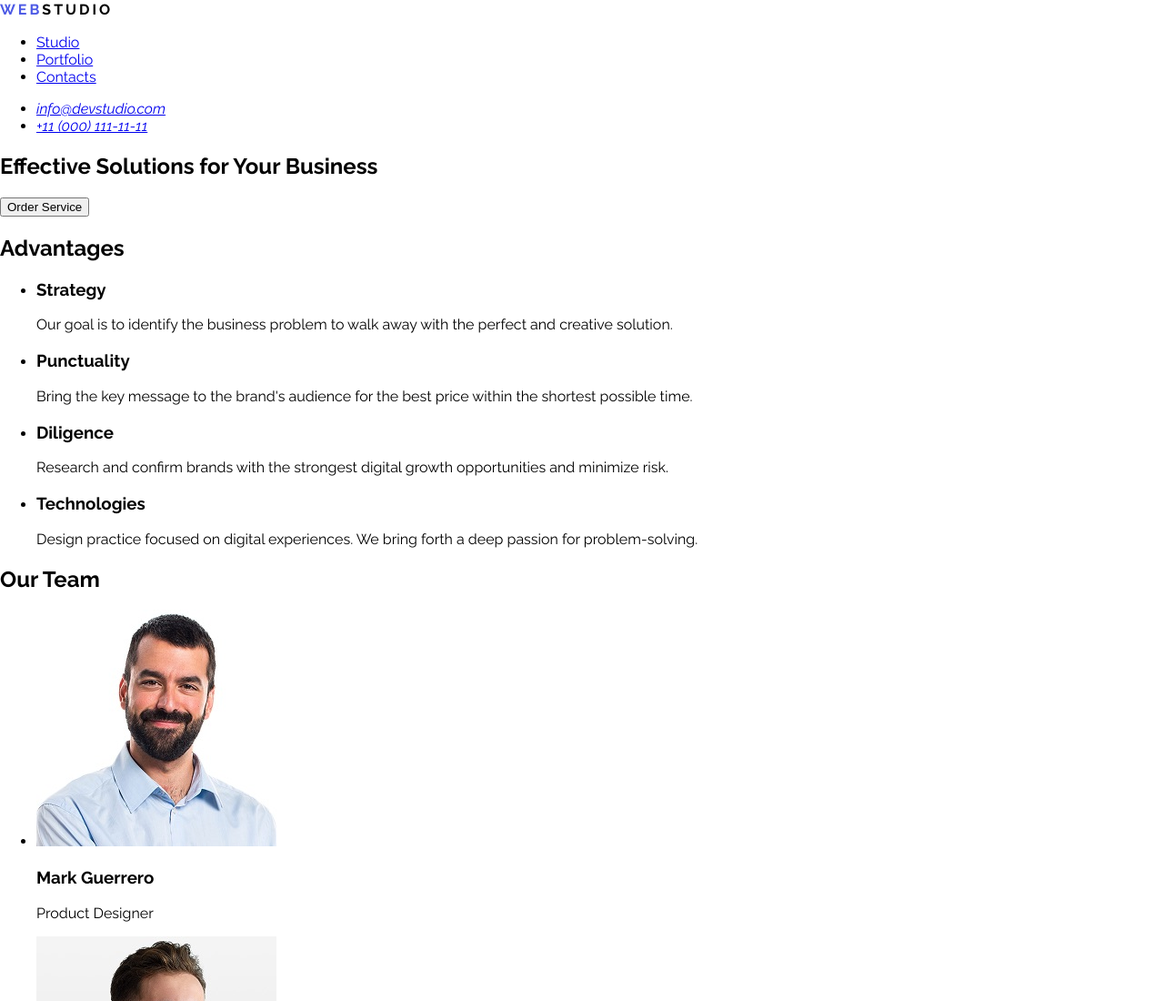
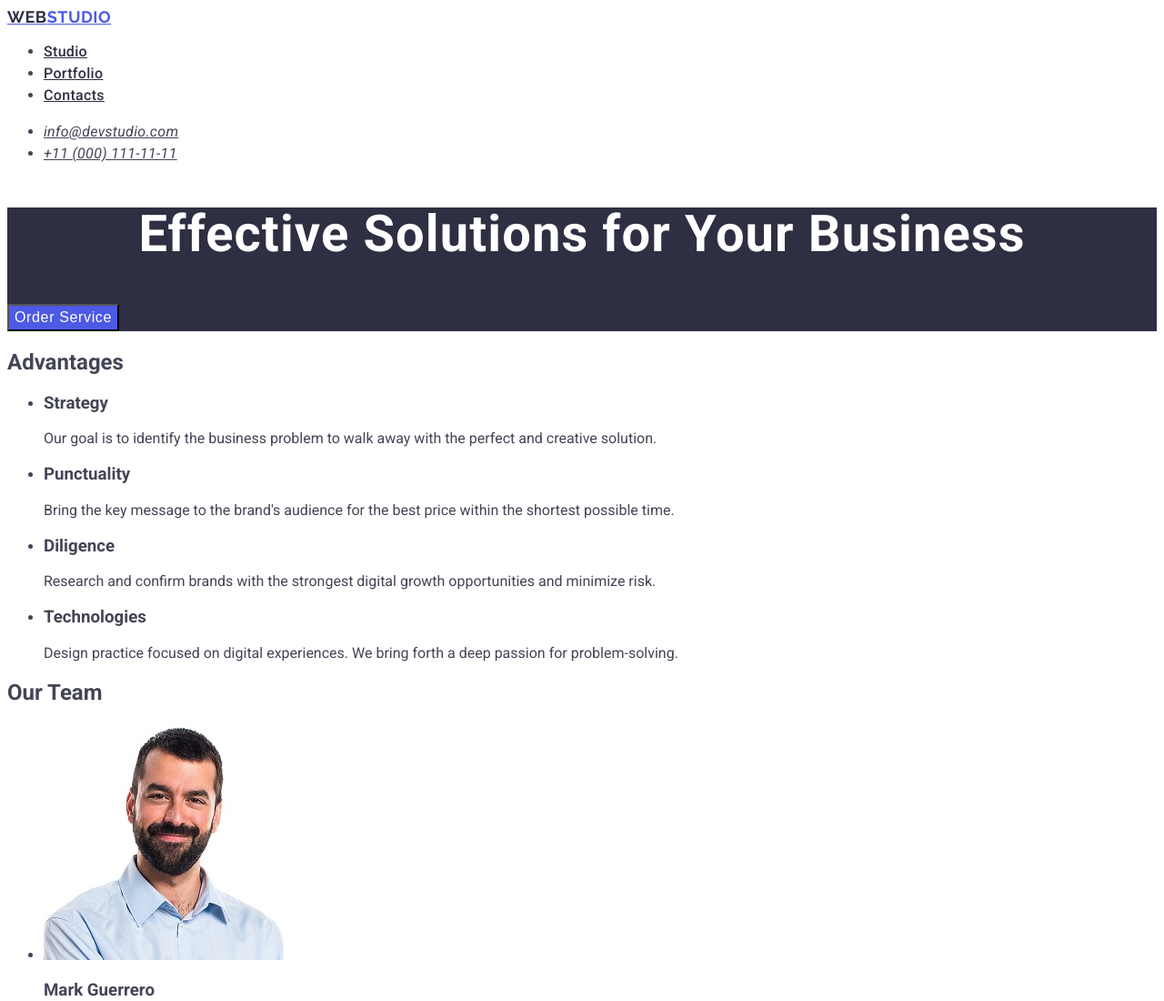
Before and after one commit to Skyzary/goit-markup-hw-02, a plain HTML site: page index.html in a window 1280 px wide. Shown: the top 1100 px of the page at 91% size. Drawn offline with Linux system fonts and the light colour scheme.

Commit message:
Rewrite css
rewrite css

```diff
--- a/css/styles.css
+++ b/css/styles.css
@@ -1,47 +1,70 @@
-/* Base */
 body {
-  background-color: #fff;
-  font-family: "Raleway", sans-serif;
-  margin: 0;
-  padding: 0;
+  background-color: #ffffff;
+  font-family: Roboto, sans-serif;
+  color: #434455;
 }
-
-/* Logo */
 .logo {
-  color: #000;
-  text-decoration: none;
-  font-size: 16px;
+  font-family: Raleway, sans-serif;
   font-weight: 700;
-  line-height: 21px;
-  letter-spacing: 3px;
+  font-size: 18px;
+  line-height: 1.17;
+  letter-spacing: 0.03em;
   text-transform: uppercase;
-}
-
-.logo span {
   color: #4d5ae5;
 }
-
-/* Header Navigation */
-.header {
-  display: flex;
-  justify-content: space-between;
-  align-items: center;
-  padding: 20px;
+.logo span {
+  color: #2e2f42;
 }
-
-.nav-list,
-.contact-list {
-  list-style: none;
-  margin: 0;
-  padding: 0;
-  display: flex;
-  gap: 20px;
-}
-
-.nav-list a,
-.contact-list a {
-  color: #2e2f42;
-  text-decoration: none;
+.nav-links{
   font-weight: 500;
   font-size: 16px;
+  line-height: 1.5;
+  letter-spacing: 0.02em;
+  color: #2e2f42;
 }
+.nav-links:hover {
+  color: #404bbf;
+}
+.nav-links:focus{
+  color: #404bbf;
+}
+.contact-info{
+  font-style: normal;
+}
+.contact-links {
+  font-size: 16px;
+  line-height: 1.5;
+  letter-spacing: 0.02em;
+  color: #434455;
+}
+.contact-links:hover {
+  color: #404bbf ;
+}
+.contact-links:focus {
+  color: #404bbf;
+}
+.slogan-section {
+  background-color: #2e2f42;
+}
+.slogan{
+  font-size: 56px;
+  line-height: 1.07;
+  letter-spacing: 0.02em;
+  text-align: center;
+  color: #ffffff;
+}
+.slogan-order {
+  background-color: #4D5AE5;
+  font-weight: 500;
+  font-size: 16px;
+  line-height: 1.5;
+  letter-spacing: 0.04em;
+  color: #ffffff;
+  cursor: pointer;
+}
+.slogan-order:hover {
+  background-color: #404BBF;
+}
+.slogan-order:focus {
+  background-color: #404BBF;
+}
--- a/index.html
+++ b/index.html
@@ -22,24 +22,22 @@
           <li><a href="#" class="nav-links">Contacts</a></li>
         </ul>
       </nav>
-      <address>
+      <address сlass="contact-info">
         <ul>
           <li>
             <a href="mailto:info@devstudio.com" class="contact-links"
-              >info@devstudio.com</a
-            >
+              >info@devstudio.com</a>
           </li>
           <li>
             <a href="tel:+110001111111" class="contact-links"
-              >+11 (000) 111-11-11</a
-            >
+              >+11 (000) 111-11-11</a>
           </li>
         </ul>
       </address>
     </header>
     <main>
       <section class="slogan-section">
-        <h1>Effective Solutions for Your Business</h1>
+        <h1 class="slogan">Effective Solutions for Your Business</h1>
         <button type="button" class="slogan-order">Order Service</button>
       </section>
       <section class="advantages-section">
```
